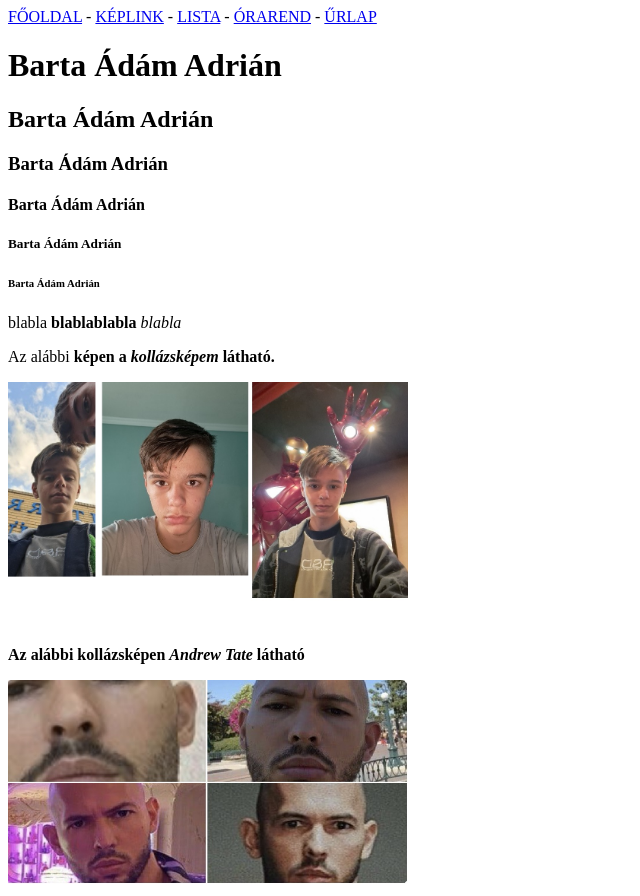
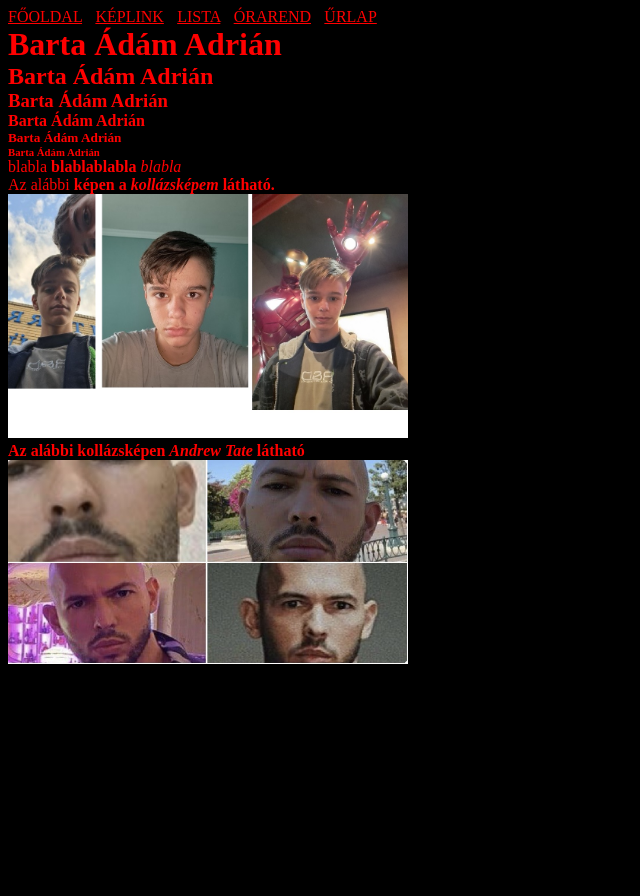
Before and after one commit to Bartaadam/web, a plain HTML site: page index.html in a window 1280 px wide. Shown: the whole page, without its empty margins (0-640 px from the left). After the commit the page ends 800 px from the top, so only its background shows below. Drawn offline with Linux system fonts and the light colour scheme.

Commit message:
Add files via upload

```diff
--- a/index.html
+++ b/index.html
@@ -4,6 +4,42 @@
     <meta charset="UTF-8">
     <meta name="viewport" content="width=device-width, initial-scale=1.0">
     <title>Barta Ádám Adrián</title>
+
+<style>
+    h1 {
+        color:red;
+        margin: 0px;
+    }
+    h2 {
+        color:red;
+        margin: 0px;
+    }
+    h3 {
+        color:red;
+        margin: 0px;
+    }
+    h4 {
+        color:red;
+        margin: 0px;
+    }
+    h5 {
+        color:red;
+        margin: 0px;
+    }
+    h6 {
+        color:red;
+        margin: 0px;
+    }
+    p {
+        color:red;
+        margin: 0px;
+    }
+    a {
+        color:red;
+        margin: 0px;
+    }
+</style>
+<body style="background-color:black;">
 </head>
 <body>
     <a href="index.html">FŐOLDAL</a> -
```
Also changed, not shown: keplink.html (+40 -0 lines), lista.html (+35 -0 lines), tablazat.html (+35 -1 lines), urlap.html (+8 -0 lines).
